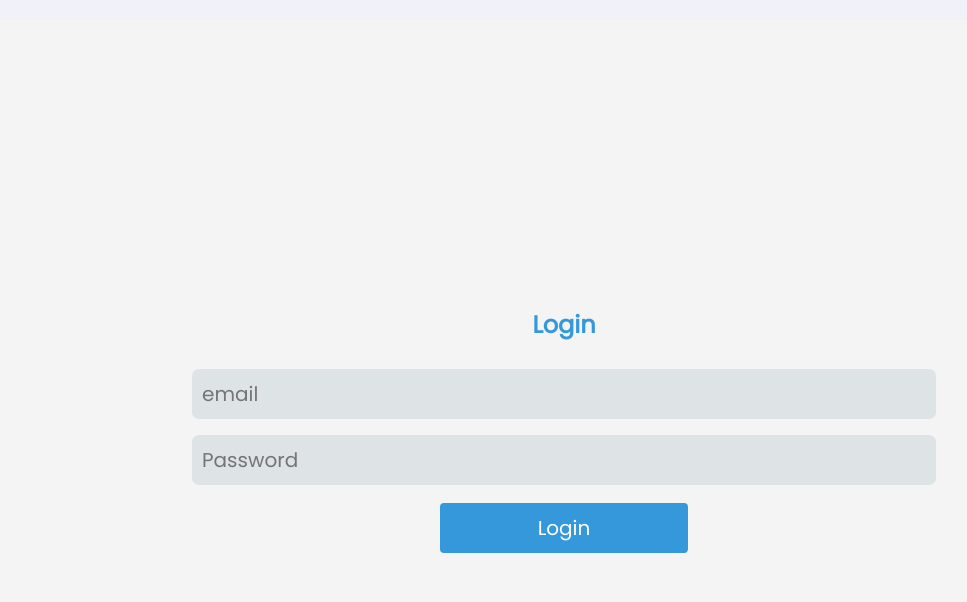
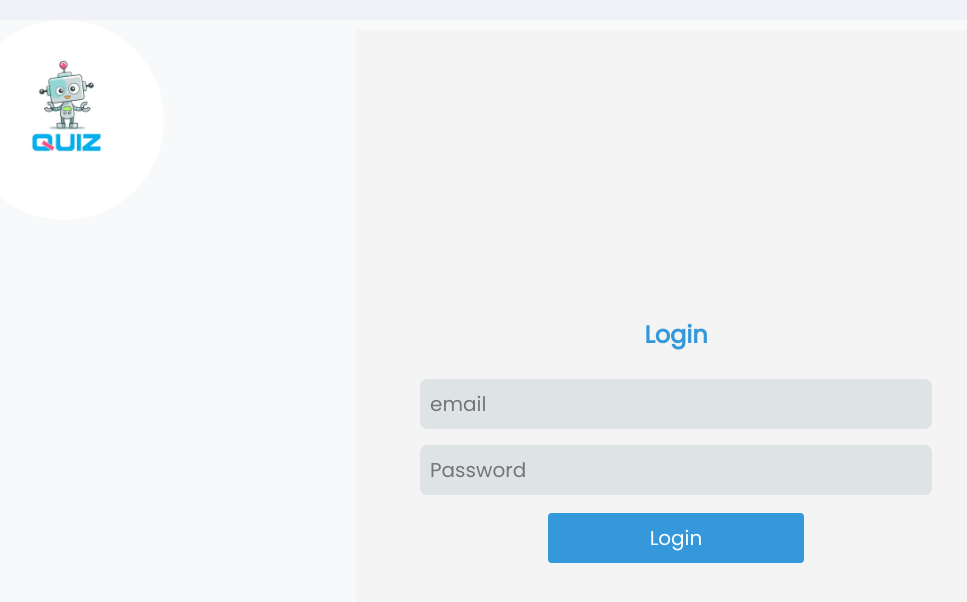
Before and after one commit to Manan-Arora31/Code_Of_Duty, a React (Create React App) app in the folder frontend/: page /admin/login in a window 1280 px wide. Shown: the top 602 px of the page, without its empty margins (76-1043 px from the left). Built offline with nearby package versions, Linux system fonts and the light colour scheme.

Commit message:
added logo

```diff
--- a/frontend/src/components/App.js
+++ b/frontend/src/components/App.js
@@ -28,6 +28,7 @@ import QuizPage from './quiz/QuizPage.jsx';
 import ForgotPassword from "./ForgotPassword";
 import PasswordReset from "./PasswordReset";
 import DetailReportPage from './DetailReport.js';
+import logo from '../images/logo.jpeg';
 
 const user = localStorage.getItem("token");
 const router=createBrowserRouter([
@@ -120,7 +121,10 @@ function App() {
   return (
 
   <Fragment>
+    <div className='base'>
+      <img className='logo' src={logo}/>
       <RouterProvider router={router}/>
+    </div>
   </Fragment>
   )
 }
--- a/frontend/src/components/Main.js
+++ b/frontend/src/components/Main.js
@@ -8,6 +8,8 @@ import '../styles/Main.css'
 import { setUserId,setUsername} from '../redux/result_reducer';
 import { useDispatch } from 'react-redux';
 import axios from 'axios';
+import logo from '../images/logo.jpeg';
+
 function Main() {
 
     const styles = {
@@ -87,7 +89,7 @@ function Main() {
 
   return (
     <div className='container'>
-        <h1 className='title text-light'>Quiz Application</h1>
+        <h1 className='title text-light'> Quiz Application</h1>
         <button  onClick={handleLogout}>
 						Logout
 					</button>
@@ -111,6 +113,7 @@ function Main() {
         </div>
 
     </div>
+
   )
     }
     else{
--- a/frontend/src/components/Result.js
+++ b/frontend/src/components/Result.js
@@ -113,9 +113,9 @@ export default function Result() {
             </div>
         </div>
         <div className='start'>
-        <div className="restart">
+        {/* <div className="restart">
             <Link className='btn' to={'/'} onClick={onRestart}>Restart</Link>
-        </div>
+        </div> */}
         <div className="restart">
             <Link className='btn' to={'/quiz/:id/:userId/result/detailReport'} onClick={onDetailReport}>DetailReport</Link>
         </div>
--- a/frontend/src/styles/Adminregister.css
+++ b/frontend/src/styles/Adminregister.css
@@ -5,13 +5,15 @@
 .reg {
     font-family: 'Arial', sans-serif;
     background-color: #f4f4f4;
-    margin: 0;
+    margin: 10px;
+    margin-left: 15vw;
     padding: 0;
     display: flex;
     flex-direction: column;
     align-items: center;
     justify-content: center;
     height: 100vh;
+    width:50vw;
   }
 
   /* .container {
@@ -28,7 +30,7 @@
   }
 
   .inp {
-    width: 60%;
+    width: 80%;
     font-size: 20px;
     padding: 10px;
     margin: 8px 0;
@@ -36,7 +38,7 @@
   }
 
   .but {
-    width: 20%;
+    width: 40%;
     padding: 10px;
     background-color: #3498db;
     color: #fff;
--- a/frontend/src/styles/App.css
+++ b/frontend/src/styles/App.css
@@ -4,6 +4,16 @@
   --primary-color: #0DFF92;
   --dark-color:hsl(233, 40%, 96%);
   --light-color: black;
+}
+
+.logo {
+  height: 200px;
+  width:200px;
+  border-radius: 200px;
+}
+
+.base{
+  display: flex;
 }
 
 body, html{
--- a/frontend/src/styles/Main.css
+++ b/frontend/src/styles/Main.css
@@ -66,6 +66,14 @@ body {
 .title {
   color: #0a0a0b;
   text-align: center;
+  justify-content: space-between;
+}
+
+.title > img{
+  height:80px;
+  width: 80px;
+  border-radius: 100px;
+  margin-left: 0px;
 }
 
 .box {
--- a/frontend/src/styles/Result.css
+++ b/frontend/src/styles/Result.css
@@ -8,6 +8,10 @@
     color: #eee;
     padding: 3em 4em;
     gap: 1em;
+}
+
+.outer{
+    margin-left: 15vw;
 }
 
 .container .flex{
@@ -58,6 +62,7 @@ table {
 .download{
     margin-right: 38px;
     margin-top: 100px;
+    margin-left: 40px;
     height: 59px;
     width: 180px;
     border-radius: 10px;
```
Also changed, not shown: 2 other files (tests, documents, lock files or other folders).
